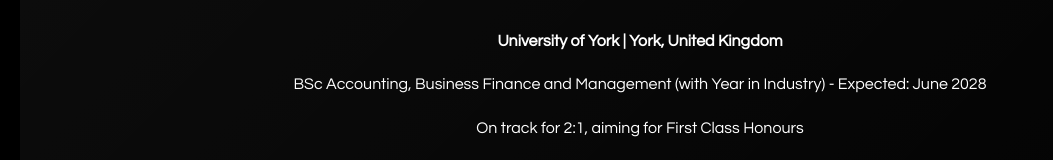
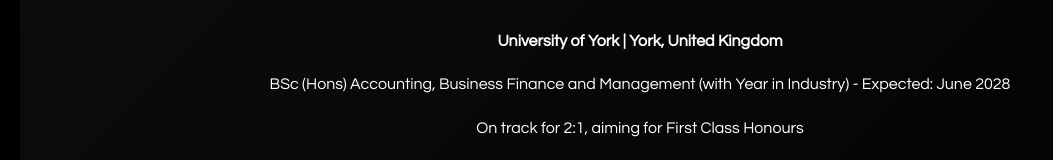
Before and after one commit to pinkrosegreenleaves-art/portfolio.test, a plain HTML site: page index.html in a window 1280 px wide. Shown: the part 851-1011 px from the top of the page, without its empty margins (0-1053 px from the left). Drawn offline with Linux system fonts and the light colour scheme.

Commit message:
Update index.html

```diff
--- a/index.html
+++ b/index.html
@@ -101,7 +101,7 @@ p:hover { color: #ccc; cursor: default; }
 <section id="education" class="fade-in">
   <h2>Education</h2>
   <p><strong>University of York | York, United Kingdom</strong></p>
-  <p>BSc Accounting, Business Finance and Management (with Year in Industry) - Expected: June 2028</p>
+  <p>BSc (Hons) Accounting, Business Finance and Management (with Year in Industry) - Expected: June 2028</p>
   <p>On track for 2:1, aiming for First Class Honours</p>
   <p>Contact: University of York, Heslington, YO10 5DD, United Kingdom</p>
   <p>Relevant Modules:</p>
```
